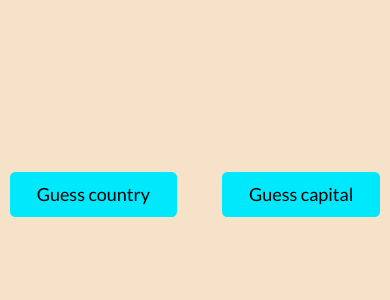
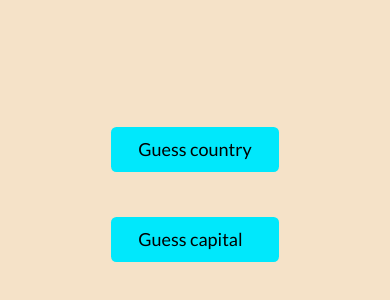
Before and after one commit to ShenolShengov/guess-country-capital-game, a website with bundled scripts: page index.html in a window 390 px wide. Shown: the part 228-528 px from the top of the page. Built offline with nearby package versions, Linux system fonts and the light colour scheme.

Commit message:
Edit mobile styles

```diff
--- /dev/null
+++ b/mobile.css
@@ -0,0 +1,5 @@
+@media (max-width: 610px) {
+    .home-buttons {
+        flex-direction: column;
+    }
+  }
--- a/style.css
+++ b/style.css
@@ -1,4 +1,6 @@
 @import url('https://fonts.googleapis.com/css2?family=Lato:ital,wght@0,100;0,300;0,400;0,700;0,900;1,100;1,300;1,400;1,700;1,900&display=swap');
+@import url(mobile.css);
+
 
 * {
     margin: 0;
@@ -93,6 +95,7 @@ option {
 .site {
     background-color: var(--champagne);
     min-height: 100dvh;
+    padding: 2em;
 }
 
 .relative {
@@ -172,6 +175,7 @@ a {
         left: 50%;
         transform: translate(-50%, -50%);
         padding: 3em;
+        width: max-content;
         text-align: center;
         background: var(--champagne);
         box-shadow: rgba(0, 0, 0, 0.25) 0px 54px 55px,
```
